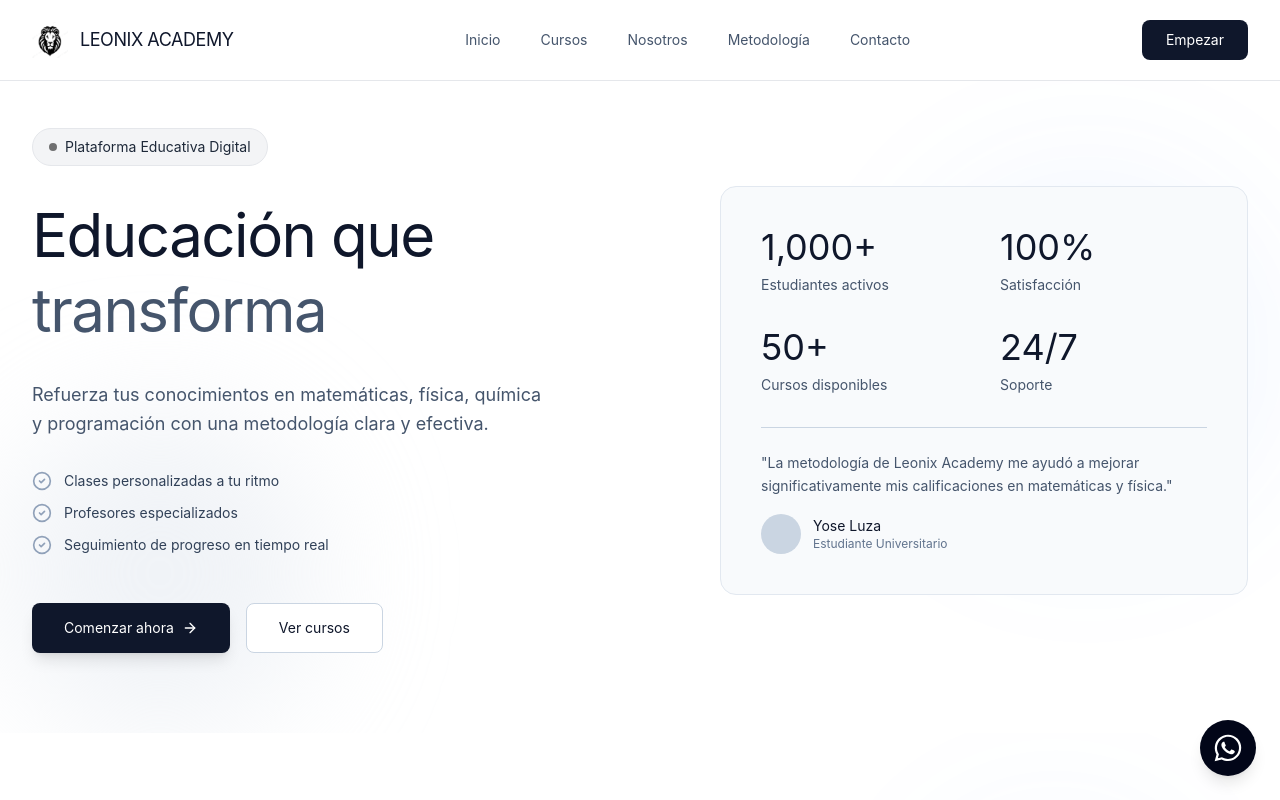
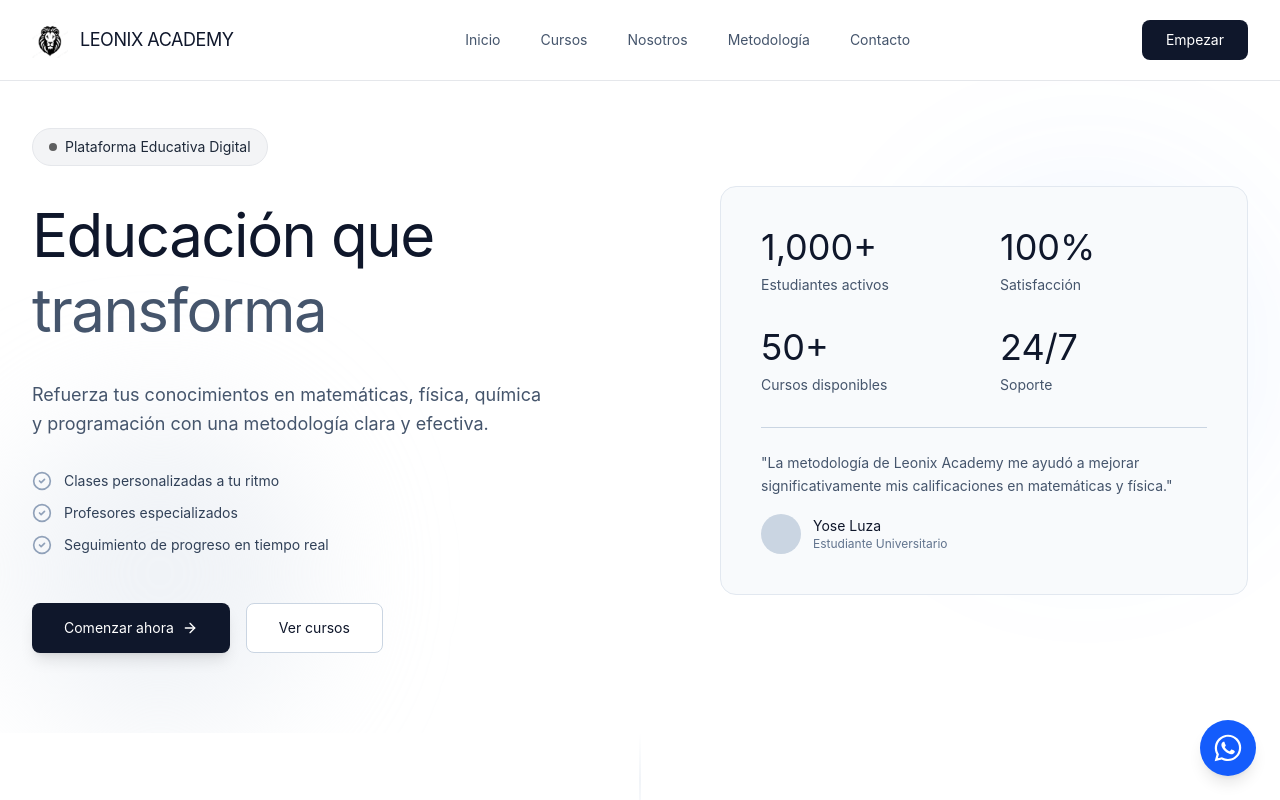
Before and after one commit to Leonix-Academy/Landing-Page, a React (Vite) app: page / in a window 1280 px wide. Shown: the top 800 px of the page. Built offline with nearby package versions, Linux system fonts and the light colour scheme.

Commit message:
feat: refactor lazy loading and improve WhatsApp button styling

```diff
--- a/src/App.tsx
+++ b/src/App.tsx
@@ -5,11 +5,11 @@ import { Navbar, ErrorBoundary, WhatsAppButton } from './shared/components';
 const ProfessionalHeroSection = lazy(() =>
   import('./features/hero').then(m => ({ default: m.ProfessionalHeroSection }))
 );
+const ProfessionalBenefitsSection = lazy(() =>
+  import('./features/benefits').then(m => ({ default: m.ProfessionalBenefitsSection }))
+);
 const MinimalPurposeSection = lazy(() =>
   import('./features/purpose').then(m => ({ default: m.MinimalPurposeSection }))
-);
-const ProfessionalBenefitsSection = lazy(() =>
-    import('./features/benefits').then(m => ({ default: m.ProfessionalBenefitsSection }))
 );
 const FreshCoursesSection = lazy(() =>
   import('./features/courses').then(m => ({ default: m.FreshCoursesSection }))
@@ -20,9 +20,7 @@ const MinimalAudienceSection = lazy(() =>
 const MinimalMethodologySection = lazy(() =>
   import('./features/methodology').then(m => ({ default: m.MinimalMethodologySection }))
 );
-const ProfessionalTestimonialsSection = lazy(() =>
-    import('./features/testimonials').then(m => ({ default: m.ProfessionalTestimonialsSection }))
-);
+
 const ProfessionalContactSection = lazy(() =>
   import('./features/contact').then(m => ({ default: m.ProfessionalContactSection }))
 );
@@ -51,10 +49,10 @@ function Home() {
         <ProfessionalHeroSection />
       </Suspense>
       <Suspense fallback={<SectionLoader />}>
-          <MinimalPurposeSection />
+        <ProfessionalBenefitsSection />
       </Suspense>
       <Suspense fallback={<SectionLoader />}>
-          <ProfessionalBenefitsSection />
+        <MinimalPurposeSection />
       </Suspense>
       <Suspense fallback={<SectionLoader />}>
         <FreshCoursesSection />
@@ -65,9 +63,7 @@ function Home() {
       <Suspense fallback={<SectionLoader />}>
         <MinimalMethodologySection />
       </Suspense>
-        <Suspense fallback={<SectionLoader />}>
-          <ProfessionalTestimonialsSection />
-        </Suspense>
+
       <Suspense fallback={<SectionLoader />}>
         <ProfessionalContactSection />
       </Suspense>
--- a/src/shared/components/WhatsAppButton.tsx
+++ b/src/shared/components/WhatsAppButton.tsx
@@ -44,13 +44,19 @@ export function WhatsAppButton() {
           </div>
 
           {/* Botón Circular */}
-          <div className="w-14 h-14 bg-slate-950 hover:bg-[#25D366] rounded-full flex items-center justify-center shadow-lg hover:shadow-xl hover:shadow-green-600/30 transition-all duration-300 cursor-pointer group-hover:scale-110">
+          <div
+            className="w-14 h-14 rounded-full flex items-center justify-center shadow-lg hover:shadow-xl hover:shadow-blue-600/30 transition-all duration-300 cursor-pointer group-hover:scale-110"
+            style={{ backgroundColor: '#145cfc' }}
+          >
             {/* Tu icono aplicado con tamaño específico */}
             <Whatsapp className="w-8 h-8 text-white" />
           </div>
 
           {/* Efecto de Pulso (Opcional) */}
-          <div className="absolute inset-0 rounded-full bg-[#25D366] animate-ping opacity-20 pointer-events-none" />
+          <div
+            className="absolute inset-0 rounded-full animate-ping opacity-20 pointer-events-none -z-10"
+            style={{ backgroundColor: '#145cfc' }}
+          />
         </div>
       </a>
   );
```
Lines whose indentation alone changed are shown as unchanged.
